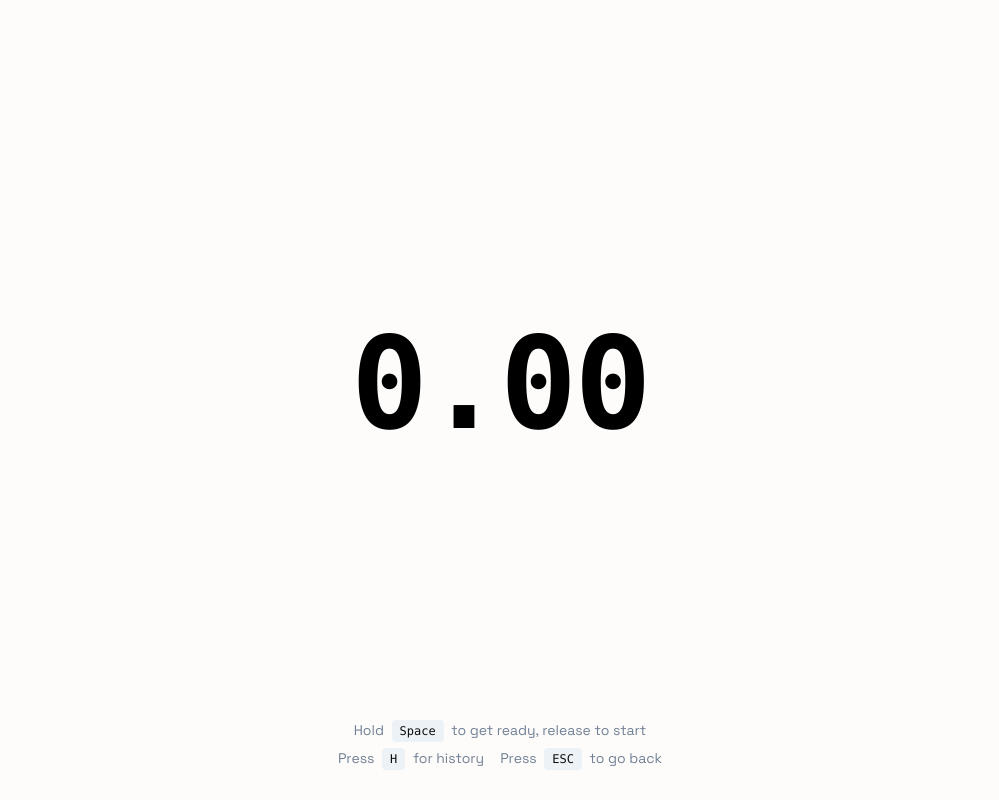
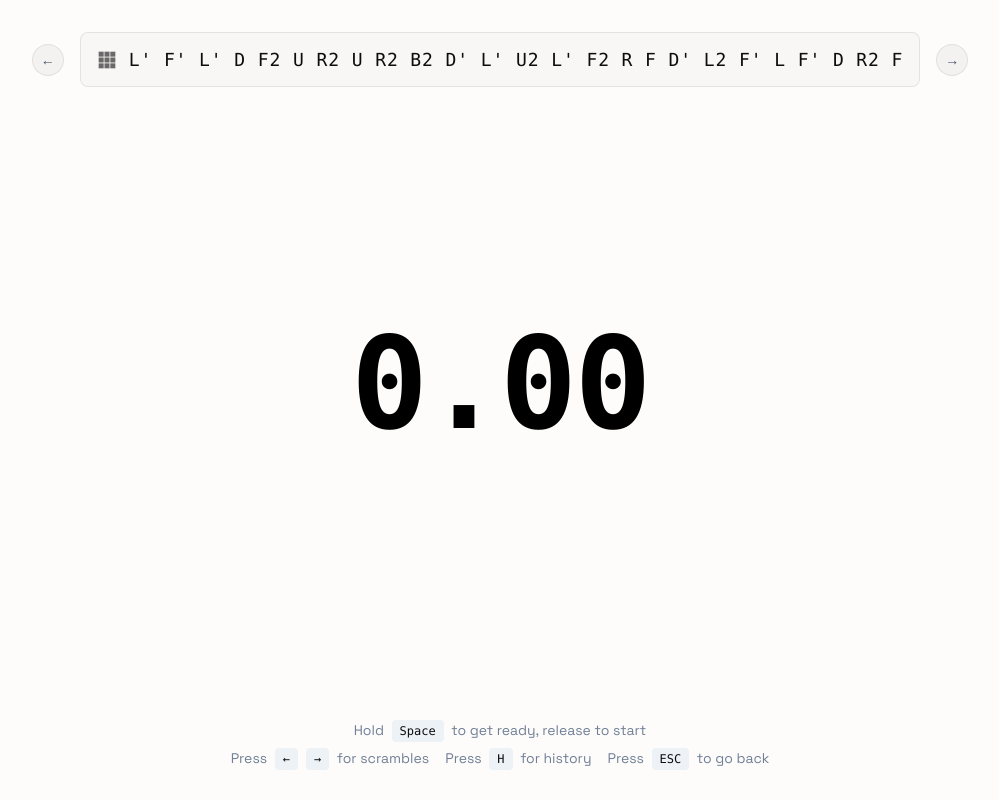
Before and after one commit to priyanshush325/zen-timer, a React (Vite) app: page / in a window 1280 px wide. Both pictures are taken after a click on the button "Get Started". Shown: the whole page, without its empty margins (140-1139 px from the left). Built offline with nearby package versions, Linux system fonts and the light colour scheme.

Commit message:
feat: basic scramble generation for 3x3

```diff
--- /dev/null
+++ b/src/components/ScrambleGenerator.tsx
@@ -0,0 +1,197 @@
+import { useState, useEffect, useImperativeHandle, forwardRef } from 'react';
+
+interface ScrambleGeneratorProps {
+  onNewScramble?: (scramble: string) => void;
+}
+
+export interface ScrambleGeneratorRef {
+  newScramble: () => void;
+  previousScramble: () => void;
+  nextScramble: () => void;
+}
+
+const ScrambleGenerator = forwardRef<ScrambleGeneratorRef, ScrambleGeneratorProps>(({ onNewScramble }, ref) => {
+  const [scramble, setScramble] = useState('');
+  const [scrambleHistory, setScrambleHistory] = useState<string[]>([]);
+  const [currentIndex, setCurrentIndex] = useState(0);
+
+  const faces = ['R', 'L', 'U', 'D', 'F', 'B'];
+  const modifiers = ['', "'", '2'];
+
+  const generateScramble = (): string => {
+    const moves: string[] = [];
+    let lastFace = '';
+    let lastAxis = '';
+
+    const getAxis = (face: string): string => {
+      switch (face) {
+        case 'R':
+        case 'L':
+          return 'x';
+        case 'U':
+        case 'D':
+          return 'y';
+        case 'F':
+        case 'B':
+          return 'z';
+        default:
+          return '';
+      }
+    };
+
+    const getOppositeFace = (face: string): string => {
+      switch (face) {
+        case 'R': return 'L';
+        case 'L': return 'R';
+        case 'U': return 'D';
+        case 'D': return 'U';
+        case 'F': return 'B';
+        case 'B': return 'F';
+        default: return '';
+      }
+    };
+
+    for (let i = 0; i < 25; i++) {
+      let face: string;
+      let attempts = 0;
+
+      do {
+        face = faces[Math.floor(Math.random() * faces.length)];
+        attempts++;
+      } while (
+        attempts < 10 &&
+        (face === lastFace ||
+         (i > 0 && getAxis(face) === lastAxis &&
+          (face === getOppositeFace(lastFace) || lastFace === getOppositeFace(face))))
+      );
+
+      const modifier = modifiers[Math.floor(Math.random() * modifiers.length)];
+      moves.push(face + modifier);
+
+      lastFace = face;
+      lastAxis = getAxis(face);
+    }
+
+    return moves.join(' ');
+  };
+
+  const newScramble = () => {
+    const newScrambleString = generateScramble();
+    setScramble(newScrambleString);
+
+    // Add to history and reset index to 0 (most recent)
+    setScrambleHistory(prev => [newScrambleString, ...prev.slice(0, 49)]);
+    setCurrentIndex(0);
+
+    if (onNewScramble) {
+      onNewScramble(newScrambleString);
+    }
+  };
+
+  const previousScramble = () => {
+    if (currentIndex < scrambleHistory.length - 1) {
+      const newIndex = currentIndex + 1;
+      setCurrentIndex(newIndex);
+      setScramble(scrambleHistory[newIndex]);
+    }
+  };
+
+  const nextScramble = () => {
+    if (currentIndex > 0) {
+      const newIndex = currentIndex - 1;
+      setCurrentIndex(newIndex);
+      setScramble(scrambleHistory[newIndex]);
+    } else {
+      // Generate a new scramble if we're at the most recent scramble
+      newScramble();
+    }
+  };
+
+  useImperativeHandle(ref, () => ({
+    newScramble,
+    previousScramble,
+    nextScramble
+  }));
+
+  useEffect(() => {
+    newScramble();
+  }, []);
+
+  return (
+    <div className="mx-auto mb-8">
+      <div className="flex items-center justify-center gap-4">
+        <button
+          onClick={previousScramble}
+          disabled={currentIndex >= scrambleHistory.length - 1}
+          className="w-8 h-8 rounded-full flex items-center justify-center text-sm font-medium transition-colors disabled:opacity-30"
+          style={{
+            background: 'rgba(0, 0, 0, 0.04)',
+            color: 'var(--text-secondary)',
+            border: '1px solid rgba(0, 0, 0, 0.08)'
+          }}
+          onMouseEnter={(e) => {
+            if (!e.currentTarget.disabled) {
+              e.currentTarget.style.background = 'rgba(0, 0, 0, 0.08)';
+            }
+          }}
+          onMouseLeave={(e) => {
+            if (!e.currentTarget.disabled) {
+              e.currentTarget.style.background = 'rgba(0, 0, 0, 0.04)';
+            }
+          }}
+        >
+          ←
+        </button>
+
+        <div
+          className="text-lg font-mono leading-relaxed px-4 py-3 rounded-lg flex items-center justify-center gap-3"
+          style={{
+            background: 'rgba(0, 0, 0, 0.02)',
+            border: '1px solid rgba(0, 0, 0, 0.08)',
+            color: 'var(--text-primary)',
+            letterSpacing: '0.05em'
+          }}
+        >
+          {/* 3x3 Grid Icon */}
+          <div className="flex-shrink-0">
+            <svg width="20" height="20" viewBox="0 0 24 24" fill="none">
+              {/* 3x3 grid of squares */}
+              <rect x="2" y="2" width="6" height="6" fill="currentColor" opacity="0.6" />
+              <rect x="9" y="2" width="6" height="6" fill="currentColor" opacity="0.6" />
+              <rect x="16" y="2" width="6" height="6" fill="currentColor" opacity="0.6" />
+              <rect x="2" y="9" width="6" height="6" fill="currentColor" opacity="0.6" />
+              <rect x="9" y="9" width="6" height="6" fill="currentColor" opacity="0.6" />
+              <rect x="16" y="9" width="6" height="6" fill="currentColor" opacity="0.6" />
+              <rect x="2" y="16" width="6" height="6" fill="currentColor" opacity="0.6" />
+              <rect x="9" y="16" width="6" height="6" fill="currentColor" opacity="0.6" />
+              <rect x="16" y="16" width="6" height="6" fill="currentColor" opacity="0.6" />
+            </svg>
+          </div>
+          <span>{scramble}</span>
+        </div>
+
+        <button
+          onClick={nextScramble}
+          className="w-8 h-8 rounded-full flex items-center justify-center text-sm font-medium transition-colors"
+          style={{
+            background: 'rgba(0, 0, 0, 0.04)',
+            color: 'var(--text-secondary)',
+            border: '1px solid rgba(0, 0, 0, 0.08)'
+          }}
+          onMouseEnter={(e) => {
+            e.currentTarget.style.background = 'rgba(0, 0, 0, 0.08)';
+          }}
+          onMouseLeave={(e) => {
+            e.currentTarget.style.background = 'rgba(0, 0, 0, 0.04)';
+          }}
+        >
+          →
+        </button>
+      </div>
+    </div>
+  );
+});
+
+ScrambleGenerator.displayName = 'ScrambleGenerator';
+
+export default ScrambleGenerator;
--- a/src/components/Timer.tsx
+++ b/src/components/Timer.tsx
@@ -1,4 +1,5 @@
 import React, { useState, useEffect, useCallback, useRef } from 'react';
+import ScrambleGenerator, { ScrambleGeneratorRef } from './ScrambleGenerator';
 
 type TimerState = 'idle' | 'ready' | 'running' | 'stopped';
 
@@ -14,6 +15,7 @@ const Timer: React.FC<TimerProps> = ({ onBackToHome }) => {
   const [solveHistory, setSolveHistory] = useState<number[]>([]);
   const [showHistory, setShowHistory] = useState(false);
   const [, forceUpdate] = useState({});
+  const scrambleRef = useRef<ScrambleGeneratorRef>(null);
 
   // Determine if we should be in focused mode (fade out UI)
   const isFocused = isKeyDown || state === 'running';
@@ -115,6 +117,11 @@ const Timer: React.FC<TimerProps> = ({ onBackToHome }) => {
       const finalTime = Date.now() - startTimeRef.current;
       setTime(finalTime); // Update the display
       setSolveHistory(prev => [finalTime, ...prev.slice(0, 49)]); // Save to history
+
+      // Generate a new scramble after completing a solve
+      if (scrambleRef.current) {
+        scrambleRef.current.newScramble();
+      }
     }
 
     setState('stopped');
@@ -135,6 +142,18 @@ const Timer: React.FC<TimerProps> = ({ onBackToHome }) => {
     if (event.code === 'KeyH' && !isKeyDown && state !== 'running') {
       event.preventDefault();
       setShowHistory(!showHistory);
+      return;
+    }
+
+    if ((event.code === 'ArrowLeft' || event.code === 'ArrowRight') && !isKeyDown && state !== 'running') {
+      event.preventDefault();
+      if (scrambleRef.current) {
+        if (event.code === 'ArrowLeft') {
+          scrambleRef.current.previousScramble();
+        } else {
+          scrambleRef.current.nextScramble();
+        }
+      }
       return;
     }
 
@@ -220,6 +239,17 @@ const Timer: React.FC<TimerProps> = ({ onBackToHome }) => {
 
   return (
     <div className="min-h-screen flex flex-col items-center justify-center relative px-8">
+      {/* Scramble display */}
+      <div
+        className="absolute top-8 left-8 right-8 transition-opacity duration-300"
+        style={{ opacity: isFocused ? 0.1 : 1 }}
+      >
+        <ScrambleGenerator
+          ref={scrambleRef}
+          onNewScramble={() => {}}
+        />
+      </div>
+
       {/* Main timer area */}
         <div className="text-center max-w-4xl mx-auto">
         <div className="mb-8">
@@ -324,6 +354,30 @@ const Timer: React.FC<TimerProps> = ({ onBackToHome }) => {
           )}
         </div>
         <div className="flex gap-4 justify-center">
+          <div>
+            Press{' '}
+            <kbd
+              className="px-2 py-1 rounded text-xs font-medium mx-1"
+              style={{
+                background: 'var(--gray-100)',
+                borderColor: 'var(--border-medium)',
+                color: 'var(--text-primary)'
+              }}
+            >
+              ←
+            </kbd>
+            <kbd
+              className="px-2 py-1 rounded text-xs font-medium mx-1"
+              style={{
+                background: 'var(--gray-100)',
+                borderColor: 'var(--border-medium)',
+                color: 'var(--text-primary)'
+              }}
+            >
+              →
+            </kbd>{' '}
+            for scrambles
+          </div>
           <div>
             Press{' '}
             <kbd
```
